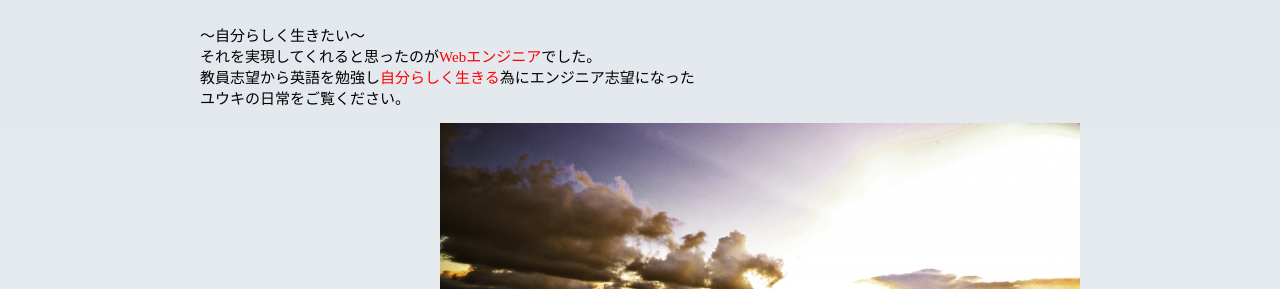
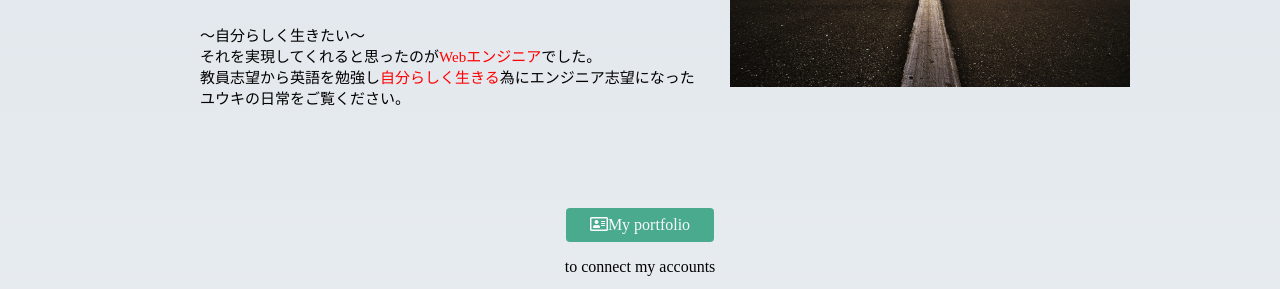
Before and after one commit to YukiTsuyama/u-style.com, a plain HTML site: page index.html in a window 1280 px wide. Shown: the part 329-618 px from the top of the page. Drawn offline with Linux system fonts and the light colour scheme.

Commit message:
Update style.css

```diff
--- a/style.css
+++ b/style.css
@@ -84,7 +84,7 @@
   margin-right: 200px;
 }
 
-.middle-wrapper a {
+.middle-wrapper img {
   max-width: 400px;
   position: absolute;
   top: 150px;
```
